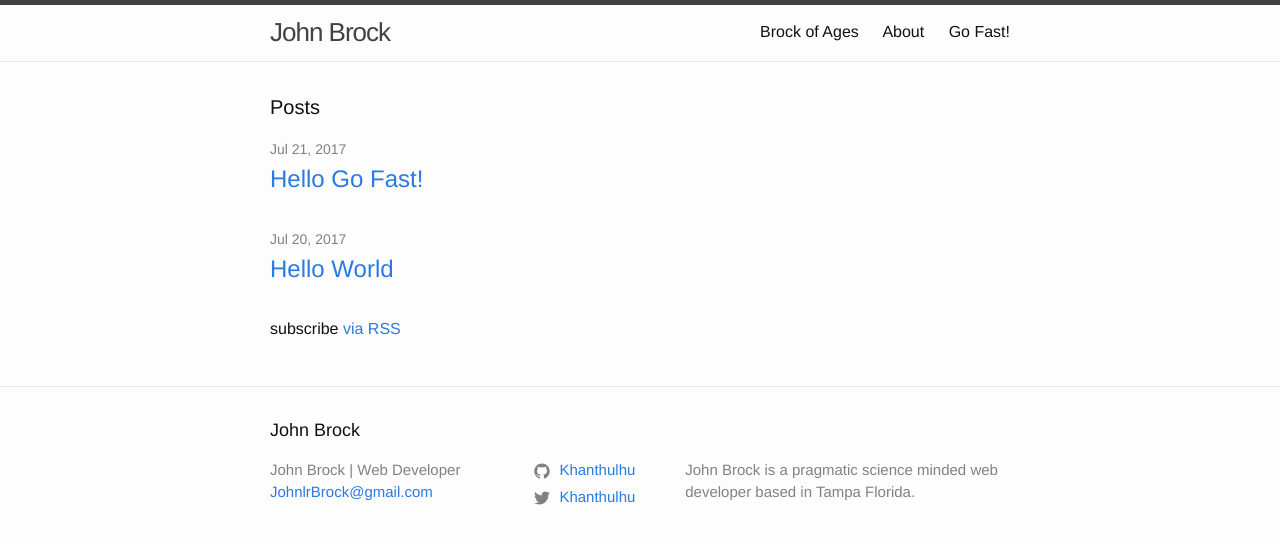
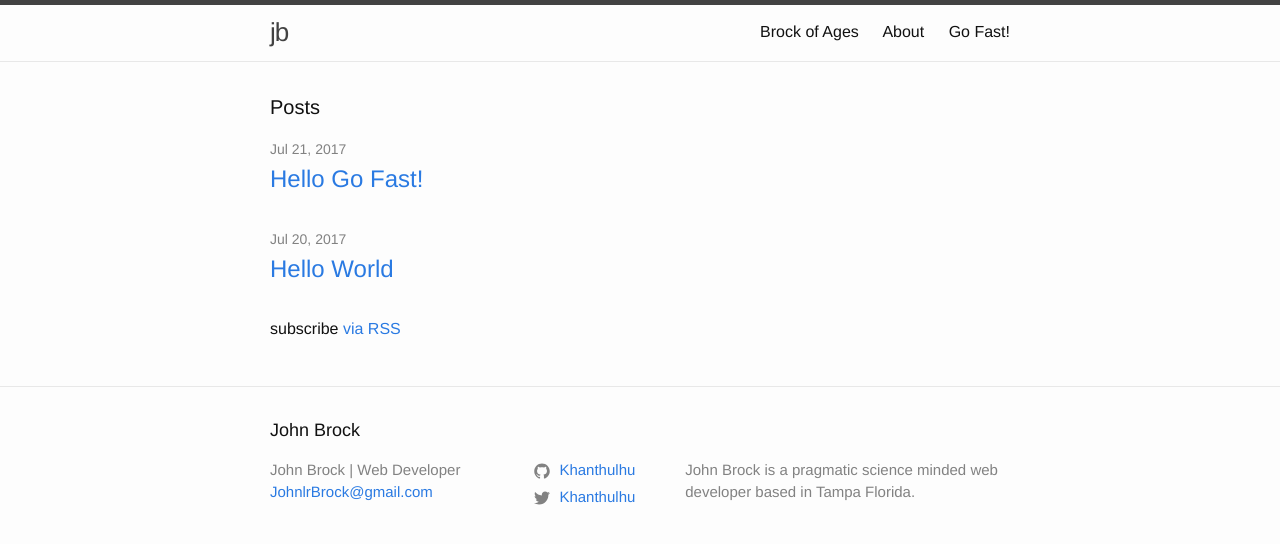
Before and after one commit to JohnLRBrock/JohnBrock, a Jekyll site: the page built from index.md, in a window 1280 px wide. Shown: the top 544 px of the page. Built offline with Jekyll 4.4.1, drawn with Linux system fonts in a browser that asks for light colours.

Commit message:
added classy new logo

```diff
--- a/_config.yml
+++ b/_config.yml
@@ -15,6 +15,7 @@
 # in the templates via {{ site.myvariable }}.
 title: John Brock | Web Developer
 title_blog: John Brock
+logo: jb
 email: JohnlrBrock@gmail.com
 description: > # this means to ignore newlines until "baseurl:"
   John Brock is a pragmatic science minded web developer based in Tampa Florida.
--- a/_includes/header.html
+++ b/_includes/header.html
@@ -3,7 +3,7 @@
   <div class="wrapper">
     {% assign default_paths = site.pages | map: "path" %}
     {% assign page_paths = site.header_pages | default: default_paths %}
-    <a class="site-title" href="{{ "/" | relative_url }}">{{ site.title_blog | escape }}</a>
+    <a class="site-title" href="{{ "/" | relative_url }}">{{ site.logo | escape }}</a>
 
     {% if page_paths %}
       <nav class="site-nav">
```
